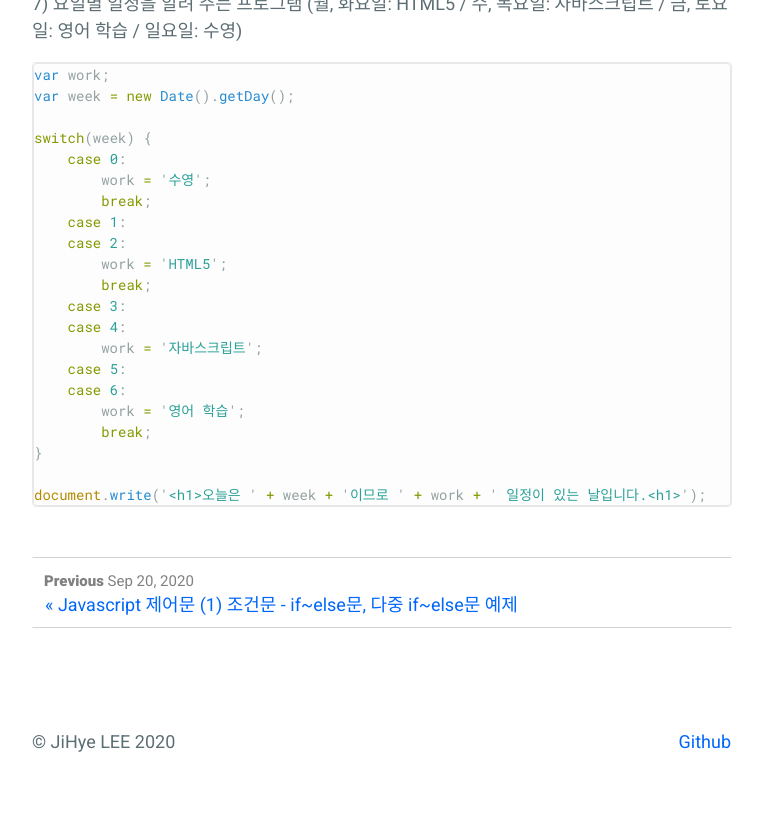
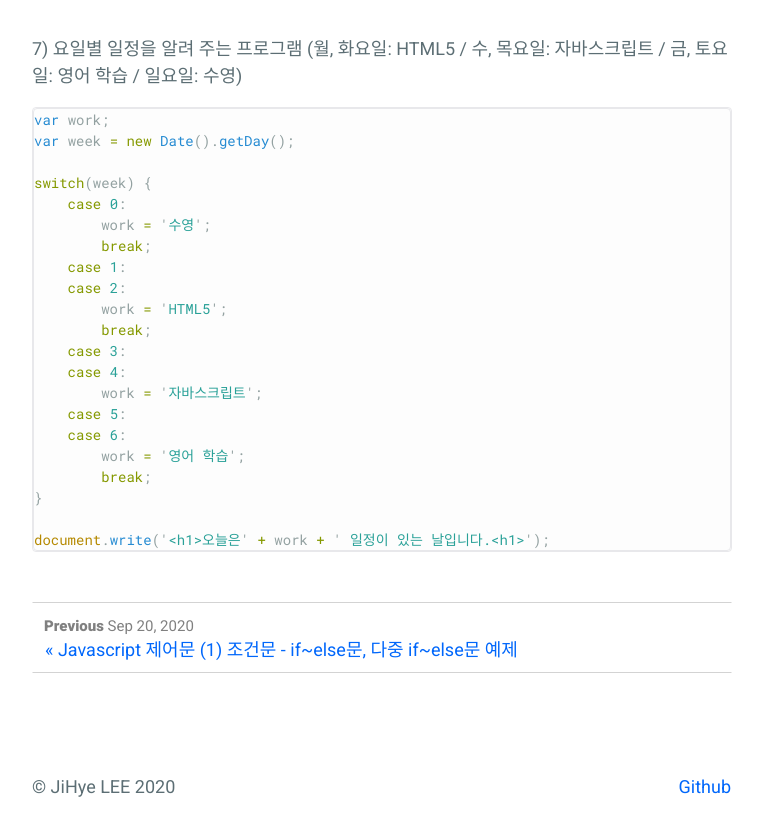
Before and after one commit to absolutelyfullycapable/absolutelyfullycapable.github.io, a Jekyll site: the page built from _posts/2020-09-20-javascript-제어문-조건문switchCase문예제.md, in a window 1280 px wide and 900 px high, scrolled down 3902 px. Shown: the top 836 px of the window, without its empty margins (258-1021 px from the left). Built offline with Jekyll 4.4.1, drawn with Linux system fonts in a browser that asks for light colours.

Commit message:
modify error

````diff
--- a/_posts/2020-09-20-javascript-제어문-조건문switchCase문예제.md
+++ b/_posts/2020-09-20-javascript-제어문-조건문switchCase문예제.md
@@ -74,6 +74,8 @@ switch(num) {
         window.location.reload();
 }
 ```
+
+<br/>
 
 3) 입력 받은 값이 홀수인 경우 '입력한 값 ..는/은 홀수입니다.' / 짝수인 경우 '입력한 값 ..는/은 짝수입니다.' 출력
 
@@ -204,5 +206,5 @@ switch(week) {
         break;
 }
 
-document.write('<h1>오늘은 ' + week + '이므로 ' + work + ' 일정이 있는 날입니다.<h1>');
+document.write('<h1>오늘은' + work + ' 일정이 있는 날입니다.<h1>');
 ```
````
